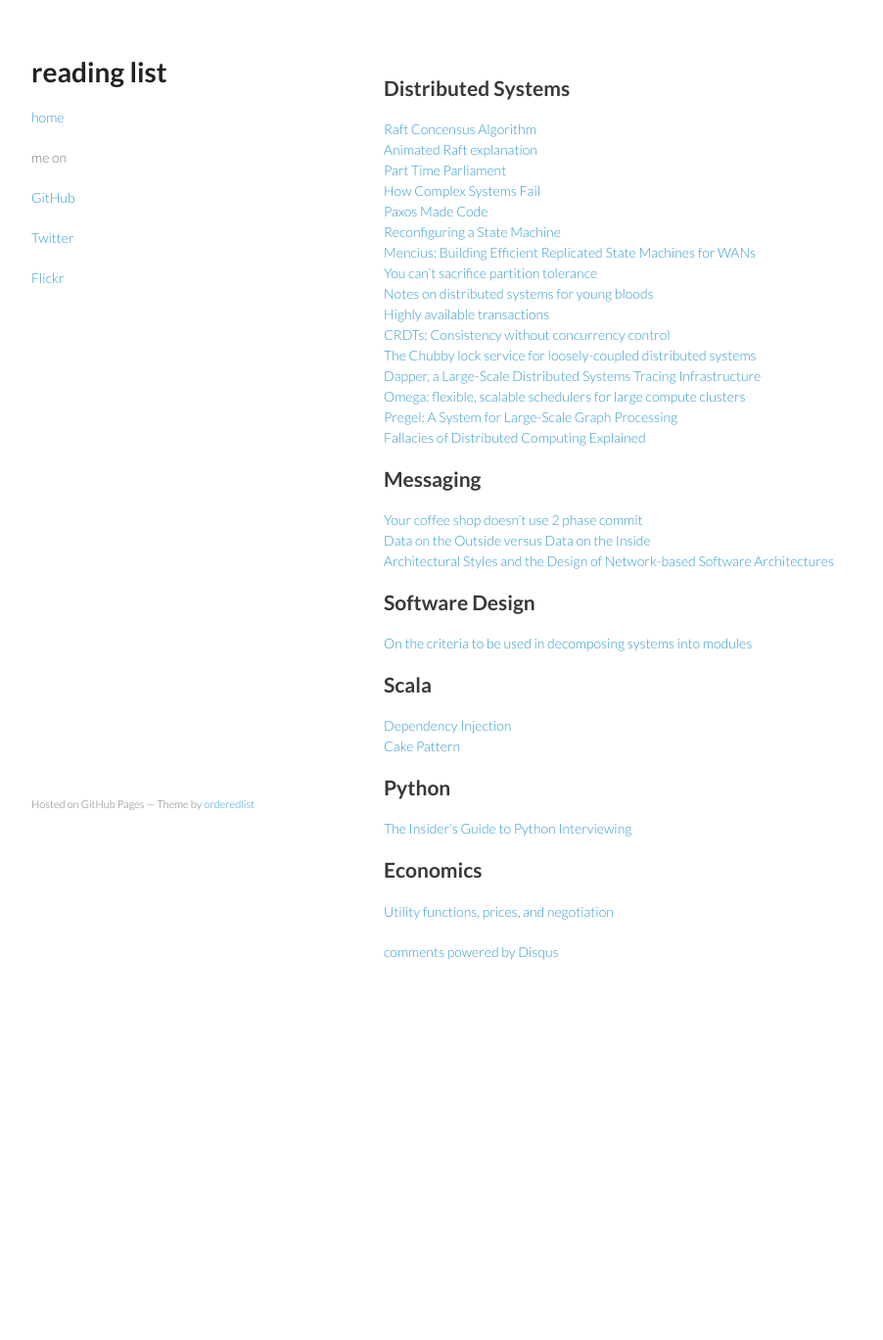
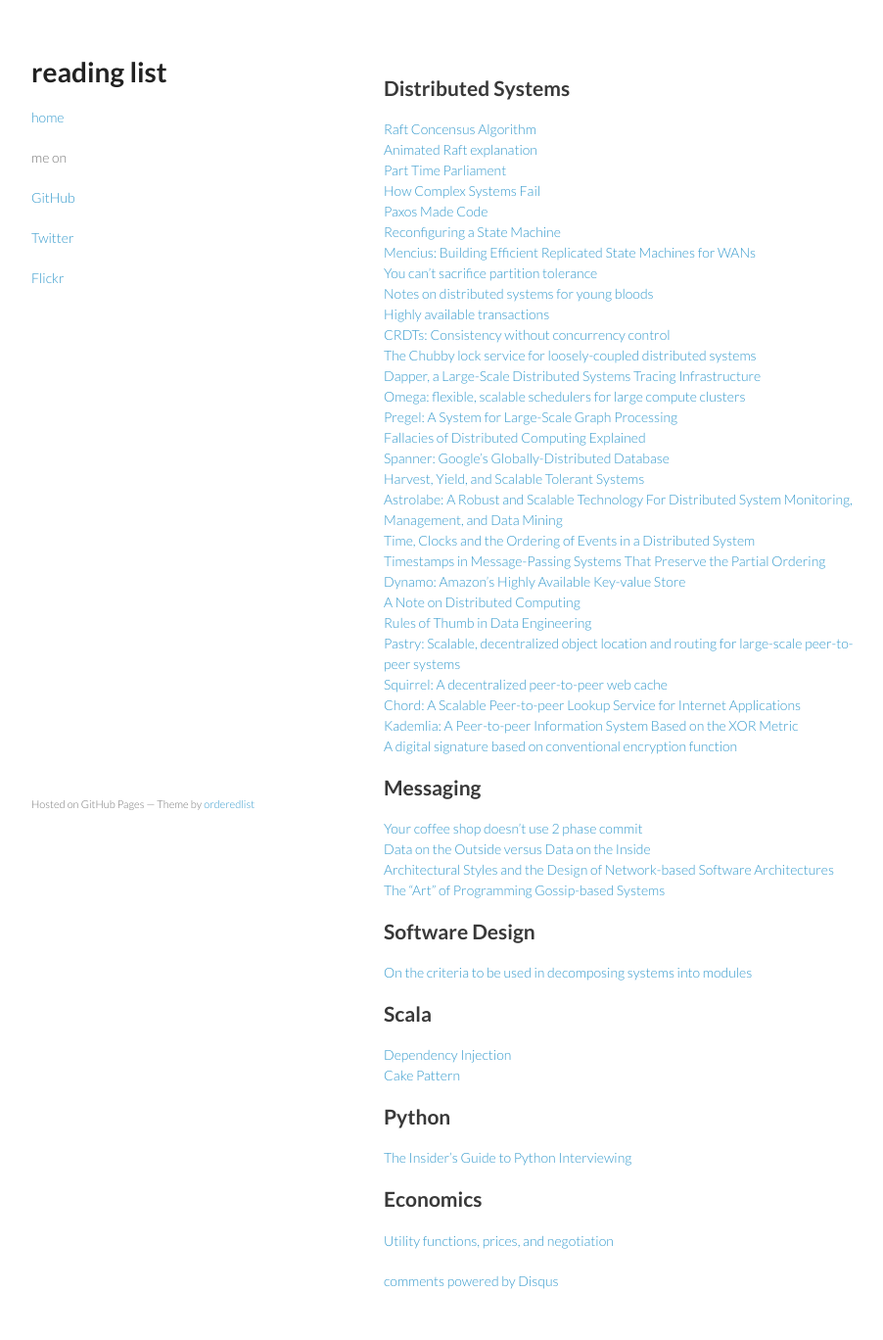
Before and after one commit to davepkennedy/davepkennedy.github.com, a Jekyll site: the page built from _posts/2014-04-21-readinglist.md, in a window 1280 px wide. Shown: the whole page at 98% size, without its empty margins (178-1080 px from the left). Built offline with Jekyll 4.4.1, drawn with Linux system fonts in a browser that asks for light colours; comment, search, counter and statistics services are not loaded; before the commit the page ends 1032 px from its top, so only the background shows below that.

Commit message:
Moar papers

```diff
--- a/_posts/2014-04-21-readinglist.md
+++ b/_posts/2014-04-21-readinglist.md
@@ -19,11 +19,25 @@ title: reading list
 <a href="http://research.google.com/pubs/pub41684.html">Omega: flexible, scalable schedulers for large compute clusters</a><br>
 <a href="http://kowshik.github.io/JPregel/pregel_paper.pdf">Pregel: A System for Large-Scale Graph Processing</a><br>
 <a href="http://www.rgoarchitects.com/Files/fallacies.pdf">Fallacies of Distributed Computing Explained</a><br>
+<a href="http://research.google.com/archive/spanner.html">Spanner: Google's Globally-Distributed Database</a><br>
+<a href="http://nosqlsummer.org/paper/harvest-yield-and-scalable-tolerant-systems">Harvest, Yield, and Scalable Tolerant Systems</a><br>
+<a href="http://www.cs.cornell.edu/projects/quicksilver/public_pdfs/Astrolabe.pdf">Astrolabe: A Robust and Scalable Technology For Distributed System Monitoring, Management, and Data Mining</a><br>
+<a href="http://www.stanford.edu/class/cs240/readings/lamport.pdf">Time, Clocks and the Ordering of Events in a Distributed System</a><br>
+<a href="http://zoo.cs.yale.edu/classes/cs426/2012/bib/fidge88timestamps.pdf">Timestamps in Message-Passing Systems That Preserve the Partial Ordering</a><br>
+<a href="http://www.allthingsdistributed.com/files/amazon-dynamo-sosp2007.pdf">Dynamo: Amazon’s Highly Available Key-value Store</a><br>
+<a href="http://citeseerx.ist.psu.edu/viewdoc/summary?doi=10.1.1.41.7628">A Note on Distributed Computing</a><br>
+<a href="http://research.microsoft.com/pubs/68636/ms_tr_99_100_rules_of_thumb_in_data_engineering.pdf">Rules of Thumb in Data Engineering</a><br>
+<a href="http://www.cs.unibo.it/~babaoglu/courses/cas12-13/resources/tutorials/pastry.pdf">Pastry: Scalable, decentralized object location and routing for large-scale peer-to-peer systems</a><br>
+<a href="http://research.microsoft.com/pubs/65215/p-squirrel.pdf">Squirrel: A decentralized peer-to-peer web cache</a><br>
+<a href="http://pdos.csail.mit.edu/papers/chord:sigcomm01/chord_sigcomm.pdf">Chord: A Scalable Peer-to-peer Lookup Service for Internet Applications</a><br>
+<a href="http://www.cs.rice.edu/Conferences/IPTPS02/109.pdf">Kademlia: A Peer-to-peer Information System Based on the XOR Metric</a><br>
+<a href="http://www.cse.msstate.edu/~ramkumar/merkle2.pdf">A digital signature based on conventional encryption function</a><br>
 
 ## Messaging
 <a href="http://www.eaipatterns.com/docs/IEEE_Software_Design_2PC.pdf">Your coffee shop doesn't use 2 phase commit</a><br>
 <a href="http://www.cidrdb.org/cidr2005/papers/P12.pdf">Data on the Outside versus Data on the Inside</a><br>
 <a href="http://www.ics.uci.edu/~fielding/pubs/dissertation/top.htm">Architectural Styles and the Design of Network-based Software Architectures</a><br>
+<a href="http://fabrice.lefessant.net/papers/osr2007.pdf">The “Art” of Programming Gossip-based Systems</a><br>
 
 ## Software Design
 <a href="https://www.cs.umd.edu/class/spring2003/cmsc838p/Design/criteria.pdf">On the criteria to be used in decomposing systems into modules</a><br>
```
